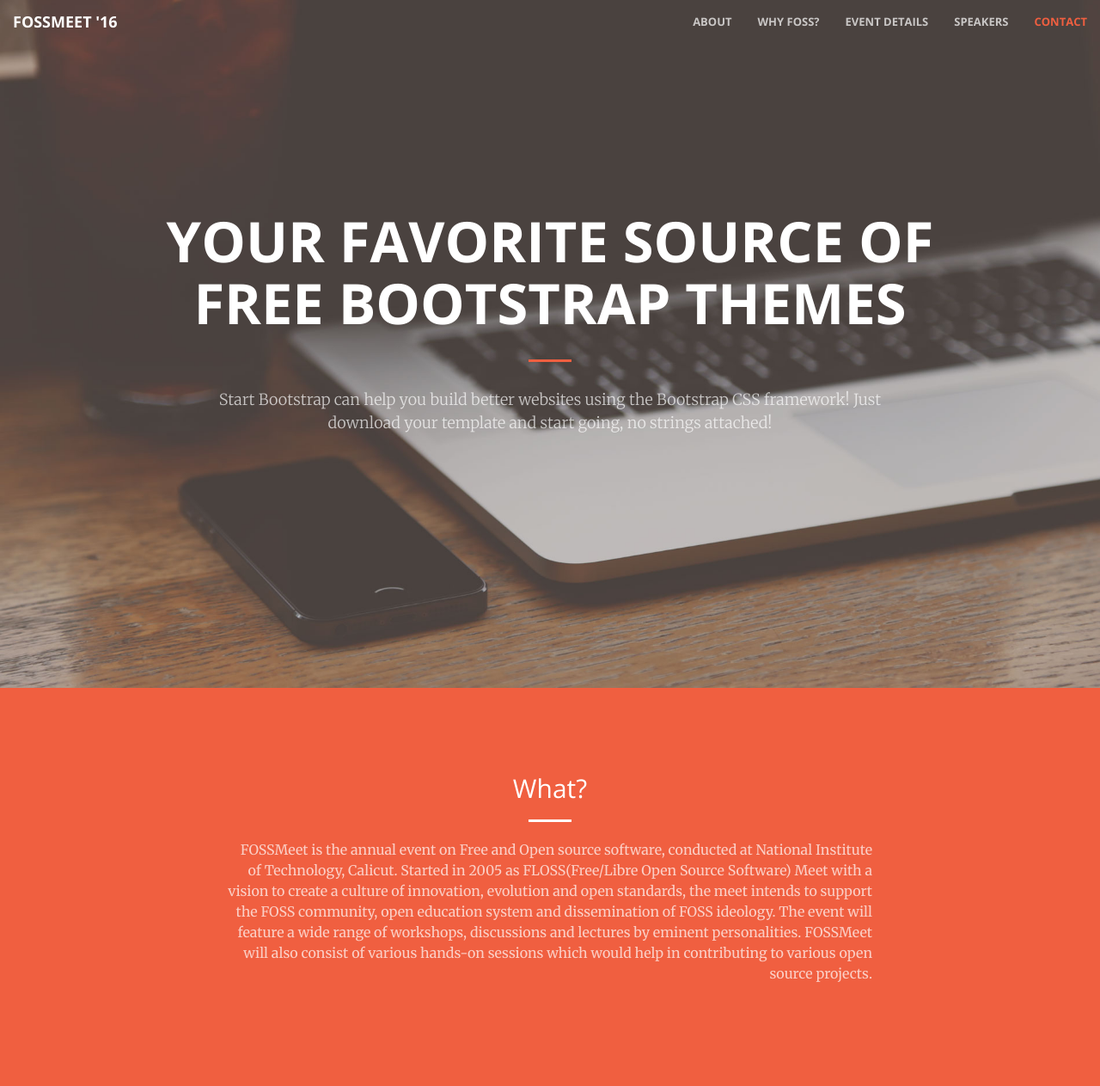
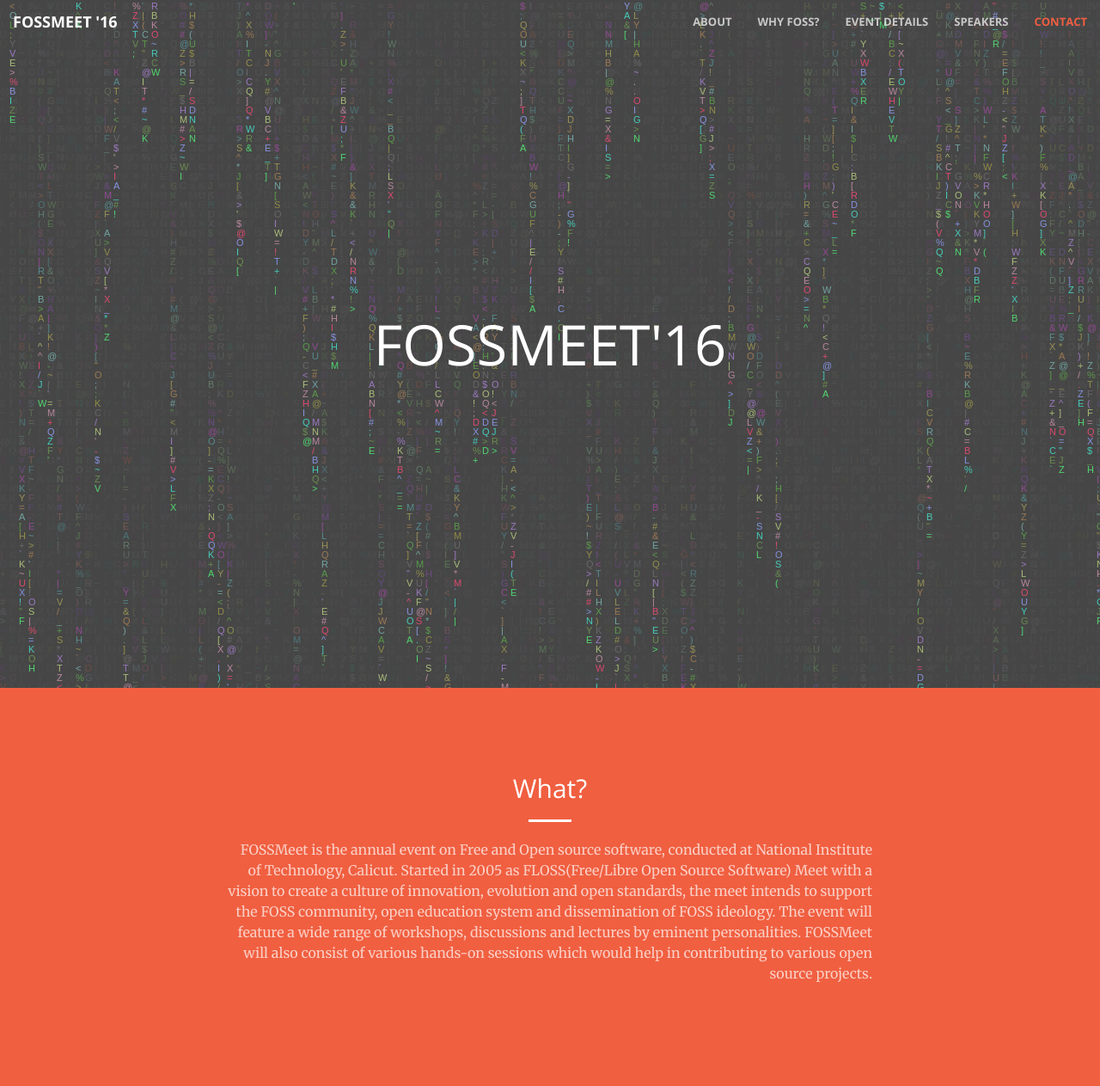
Before and after one commit to fosscell/2016-E, a PHP site: page / in a window 1280 px wide. Shown: the top 1263 px of the page at 86% size. Run offline with PHP 8.4, Linux system fonts and the light colour scheme.

Commit message:
Matrix animation/front page

```diff
--- a/css/main.css
+++ b/css/main.css
@@ -18,6 +18,32 @@
 #contact{
 	background: #FEFF99;
 }
+
+header{
+    background: none;
+}
+header h1{
+    margin:0;
+    padding: 0;
+    line-height: 100vh;
+}
+
+canvas{
+    width:100%;
+    height: 100%;
+    position: absolute;
+    top:0;left:0;
+    z-index: -5;
+}
+.overlay{
+    width:100%;
+    height: 100%;
+    position: absolute;
+    top:0;left:0;
+    z-index: -4;
+    background: rgba(255,255,255,.25);
+}
+
 
 /* loading bar */
 
--- a/index.html
+++ b/index.html
@@ -110,14 +110,11 @@
     </nav>
 
     <header>
-      <div class="header-content">
-        <div class="header-content-inner">
-          <h1>Your Favorite Source of Free Bootstrap Themes</h1>
-          <hr>
-          <p>Start Bootstrap can help you build better websites using the Bootstrap CSS framework! Just download your template and start going, no strings attached!</p>
-          <!--  <a class="btn btn-primary btn-xl" data-toggle="modal" data-target="#moreInfo">Find Out More</a> -->
-        </div>
-      </div>
+        <h1>FOSSMEET'16</h1>
+        <canvas id="canvas"></canvas>
+        <div class="overlay"></div>
+
+
     </header>
 
     <section class="bg-primary" id="what">
@@ -563,6 +560,7 @@
           }
         })
       </script>
+      <script src="js/matrix.js"></script>
 
     </body>
   </html>
--- /dev/null
+++ b/js/matrix.js
@@ -0,0 +1,34 @@
+ var c = document.getElementById("canvas");
+ var can = $("#canvas");
+            var ctx = c.getContext("2d");
+            c.height = can.height();//window.innerHeight;
+            c.width = can.width(); //window.innerWidth;
+            var matrix_text = "A!B@C#D$E%F^G&H*I(J)K_-=+;\'LMNO/.\"QRST~`UVW[]|><XYZ";
+            matrix_text = matrix_text.split("");
+
+            var font_size = 11;
+            var columns = c.width / font_size; //colums
+            var drops = [];
+            for (var x = 0; x < columns; x++)
+                drops[x] = Math.floor(Math.random()*window.innerHeight);
+            function draw()
+            {
+                ctx.fillStyle = "rgba(0, 0, 0, 0.05)";
+                ctx.fillRect(0, 0, c.width, c.height);
+                var r = Math.floor(Math.random()*255);
+                var g = Math.floor(Math.random()*255);
+                var b = Math.floor(Math.random()*255);
+                ctx.fillStyle = 'rgb('+r+','+g+','+b+')';//"#0F0"; //green text
+                ctx.font = font_size + "px arial";
+                for (var i = 0; i < drops.length; i++)
+                {
+
+                    var text = matrix_text[Math.floor(Math.random() * matrix_text.length)];
+                    ctx.fillText(text, i * font_size, drops[i] * font_size);
+                    if (drops[i] * font_size > c.height && Math.random() > 0.975)
+                        drops[i] = 0;
+                    drops[i]++;
+                }
+            }
+
+            setInterval(draw, 33);
```
Also changed, not shown: matrix.html (added, +20 -0 lines), 1 other file.
